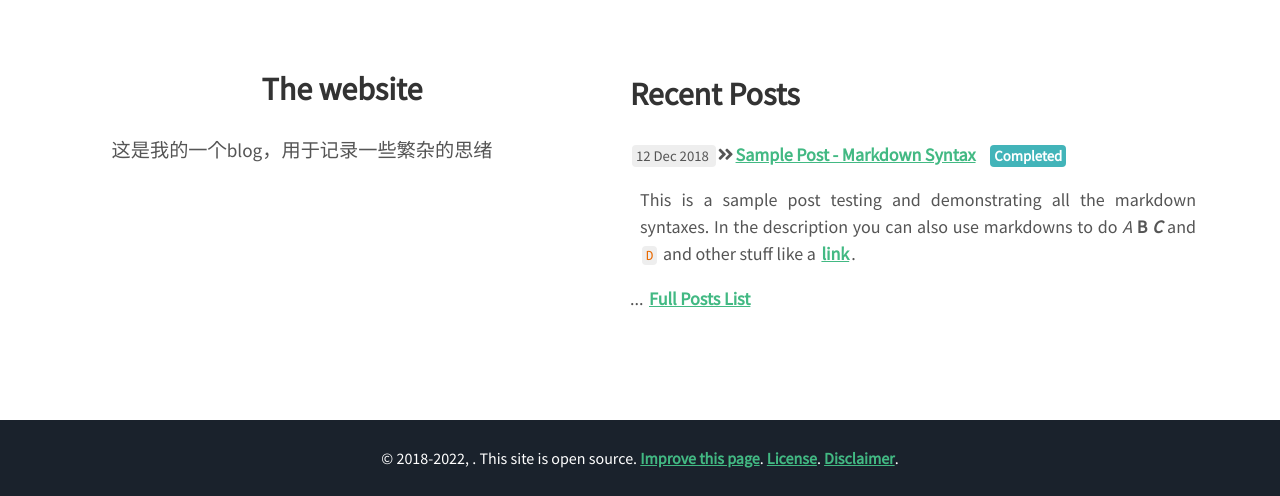
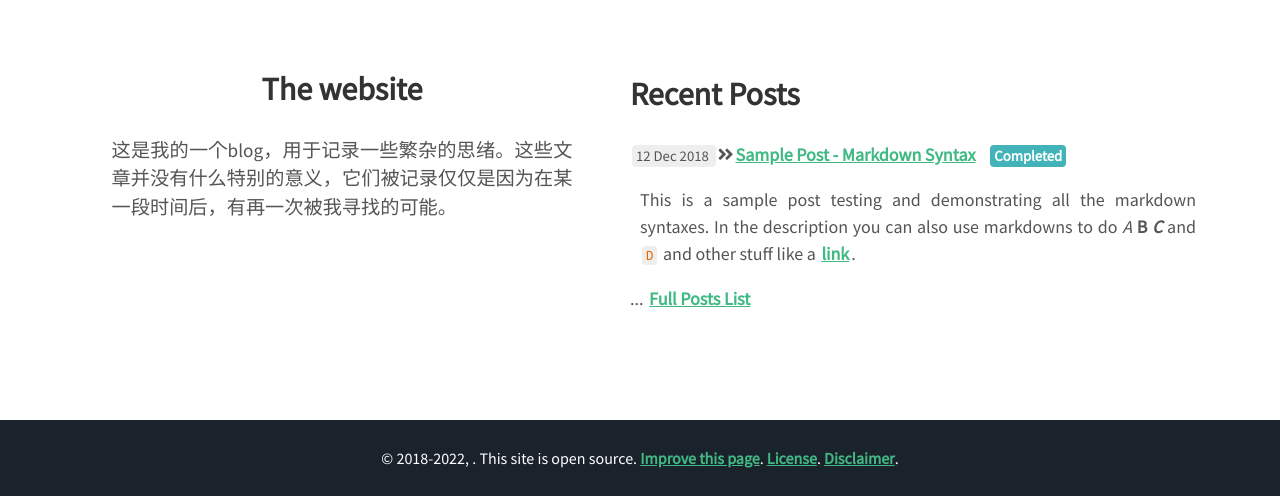
Before and after one commit to vectmachine/vectmachine.github.io, a Jekyll site: the page built from index.html, in a window 1280 px wide. Shown: the part 900-1396 px from the top of the page. Built offline with Jekyll 4.4.1, drawn with Linux system fonts in a browser that asks for light colours; nearby versions of some CDN libraries.

Commit message:
Update index.html

```diff
--- a/index.html
+++ b/index.html
@@ -3,7 +3,7 @@ layout: home
 ---
 <div class="user-details">
 <h2> The website </h2>
-<p style="text-align: justify;"> 这是我的一个blog，用于记录一些繁杂的思绪</p>
+<p style="text-align: justify;"> 这是我的一个blog，用于记录一些繁杂的思绪。这些文章并没有什么特别的意义，它们被记录仅仅是因为在某一段时间后，有再一次被我寻找的可能。</p>
 </div>
 <div class="permlinks">
 <h2>Recent Posts</h2>
```
